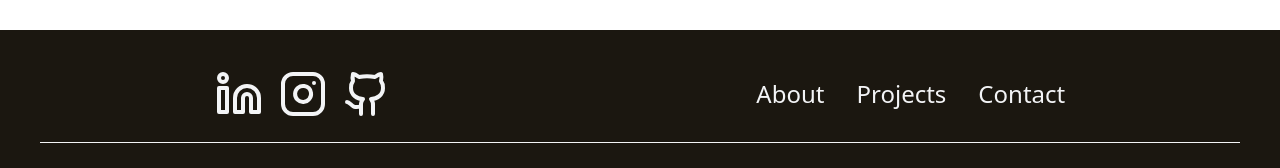
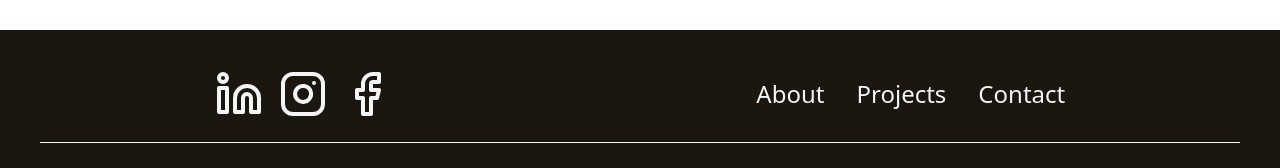
Before and after one commit to elchananT/portfolio, a Next.js app: page / in a window 1280 px wide. Shown: the part 6674-6842 px from the top of the page. Built offline with nearby package versions, Linux system fonts and the light colour scheme; a web font is replaced by a local one.

Commit message:
Adding links to Instagram, facebook and linkin.

```diff
--- a/components/SocialLinks.tsx
+++ b/components/SocialLinks.tsx
@@ -1,12 +1,12 @@
 import React from 'react'
 import Link from "next/link";
-import {Github, Instagram, Linkedin} from "lucide-react";
+import {Facebook, Instagram, Linkedin} from "lucide-react";
 
 const SocialLinks = () => {
     return (
         <div className="flex items-center gap-4">
             <Link
-                href="https://linkedin.com"
+                href="https://www.linkedin.com/in/elchanan-treistman-b39936389/"
                 target="_blank"
                 rel="noopener noreferrer"
                 className="flex items-center gap-3 text-gray-100 hover:text-blue-300 transition-colors group"
@@ -15,7 +15,7 @@ const SocialLinks = () => {
             </Link>
 
             <Link
-                href="https://instagram.com"
+                href="https://www.instagram.com/elchanan_tre/"
                 target="_blank"
                 rel="noopener noreferrer"
                 className="flex items-center gap-3 text-gray-100 hover:text-pink-300 transition-colors group"
@@ -24,12 +24,12 @@ const SocialLinks = () => {
             </Link>
 
             <Link
-                href="https://github.com"
+                href="https://www.facebook.com/profile.php?id=61582153855653"
                 target="_blank"
                 rel="noopener noreferrer"
-                className="flex items-center gap-3 text-gray-100 hover:text-gray-600 transition-colors group"
+                className="flex items-center gap-3 text-gray-100 hover:text-blue-400 transition-colors group"
             >
-                <Github className="w-6 md:w-12 h-6 md:h-12" />
+                <Facebook className="w-6 md:w-12 h-6 md:h-12" />
             </Link>
         </div>
     )
```
